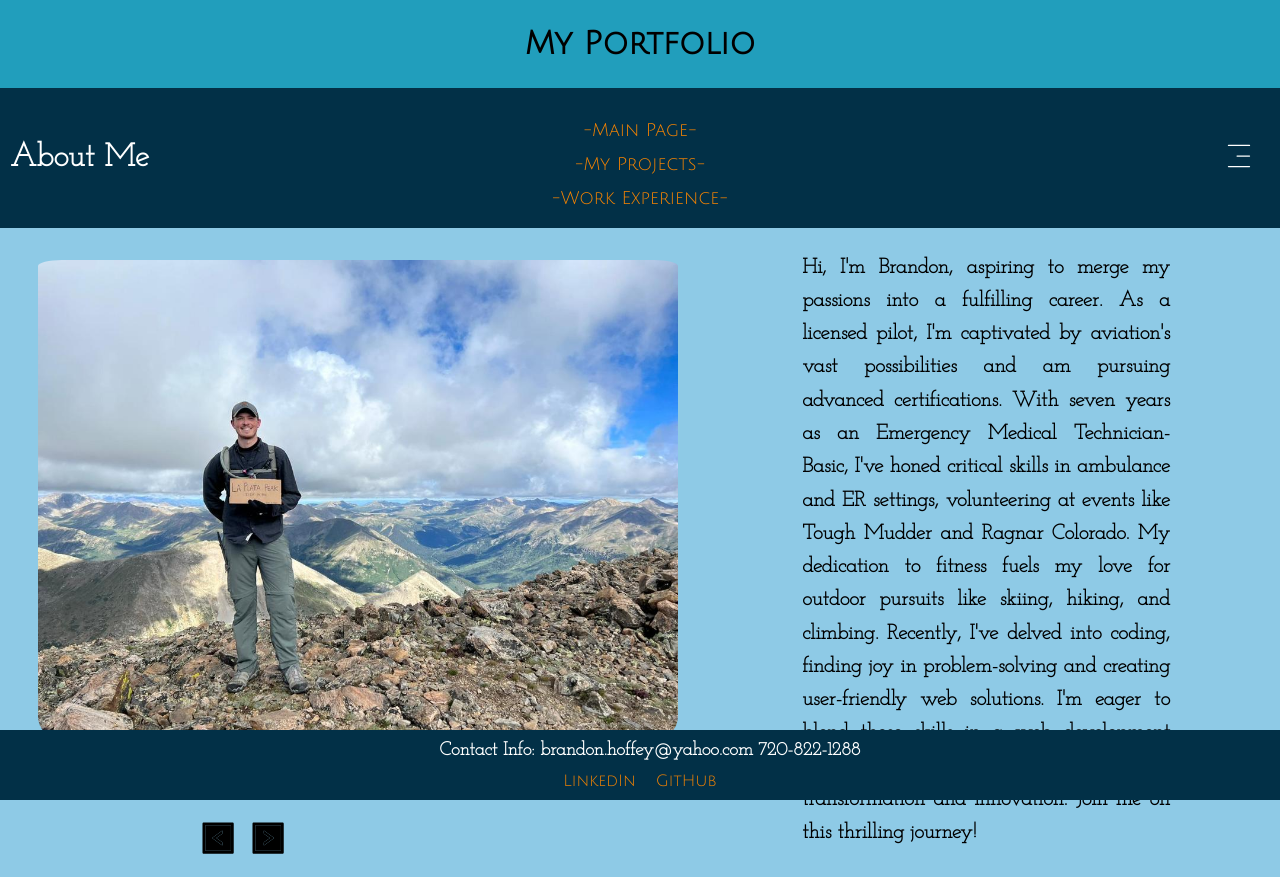
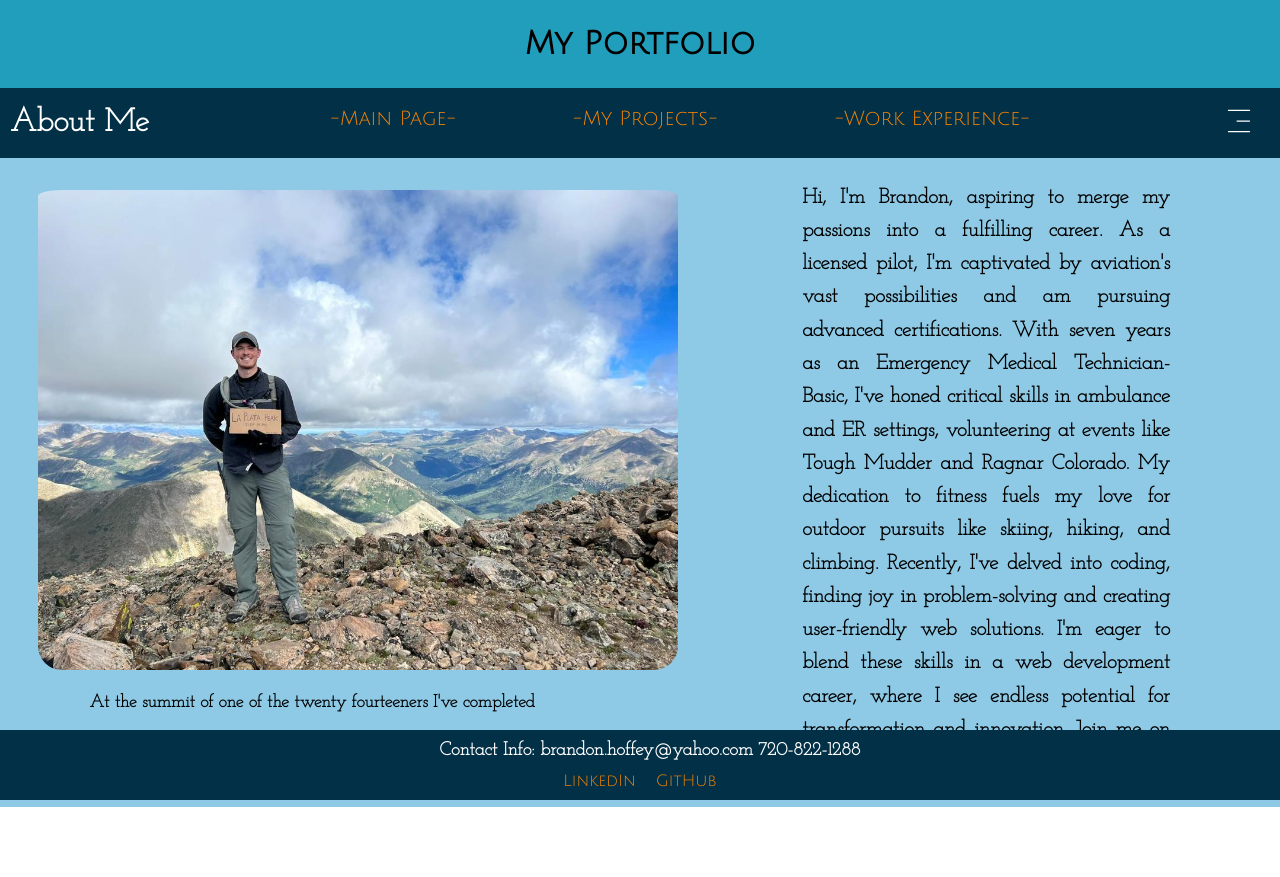
Before and after one commit to BrandonHoffey/Portfolio, a React (Create React App) app: page /about-me in a window 1280 px wide. Both pictures are taken after a click on the button 1244 px from the left and 112 px from the top of the page. After the commit the page ends 807 px from the top, so only its background shows below. Built offline with nearby package versions, Linux system fonts and the light colour scheme; a web font is replaced by a local one.

Commit message:
changed all list items to be horizontal

```diff
--- a/src/components/aboutMe/AboutMe.jsx
+++ b/src/components/aboutMe/AboutMe.jsx
@@ -74,6 +74,7 @@ const AboutMe = () => {
               display: "flex",
               justifyContent: "left",
               paddingLeft: "25vw",
+              marginBottom: "15px"
             }}
           >
             <AiTwotoneLeftSquare
--- a/src/components/aboutMe/AboutMeNavBar.jsx
+++ b/src/components/aboutMe/AboutMeNavBar.jsx
@@ -4,17 +4,19 @@ import { useNavigate } from "react-router-dom";
 
 const AboutMeNavigationBar = () => {
   const [isDropdownOpen, setIsDropdownOpen] = useState(false);
+  const [hoveredItem, setHoveredItem] = useState(null);
   const navigate = useNavigate();
 
   const containerStyle = {
     position: "relative",
     background: "#023047",
-    height: isDropdownOpen ? "140px" : "50px",
+    height: isDropdownOpen ? "70px" : "50px",
     transition: "height 0.15s ease",
     display: "flex",
     justifyContent: "space-between",
     alignItems: "center",
     padding: "0 10px",
+    overflow: "hidden",
   };
 
   const navigationStyle = {
@@ -43,20 +45,24 @@ const AboutMeNavigationBar = () => {
 
   const listStyle = {
     color: "#fb8500",
-    fontSize: "18px",
+    fontSize: "20px",
     margin: 0,
-    padding: 12,
+    paddingLeft: "80px",
     listStyle: "none",
     textAlign: "center",
-    width: "250px",
+    width: "700px",
     transition: "opacity 0.3s ease",
     fontFamily: "'Julius Sans One', sans-serif",
+    display: "flex",
+    justifyContent: "space-between",
+    alignItems: "center",
   };
 
-  const listItemStyle = {
+  const listItemStyle = (isHovered) => ({
     marginBottom: "14px",
     cursor: "pointer",
-  };
+    color: isHovered ? "white" : "#fb8500",
+  });
 
   const handleIconClick = () => {
     setIsDropdownOpen(!isDropdownOpen);
@@ -79,13 +85,28 @@ const AboutMeNavigationBar = () => {
       <h1 style={navigationStyle}>About Me</h1>
       <div style={dropdownStyle}>
         <ul style={listStyle}>
-          <li style={listItemStyle} onClick={handleMainPageClick}>
+          <li
+            style={listItemStyle(hoveredItem === 0)}
+            onClick={handleMainPageClick}
+            onMouseEnter={() => setHoveredItem(0)}
+            onMouseLeave={() => setHoveredItem(null)}
+          >
             -Main Page-
           </li>
-          <li style={listItemStyle} onClick={handleMyProjectsClick}>
+          <li
+            style={listItemStyle(hoveredItem === 1)}
+            onClick={handleMyProjectsClick}
+            onMouseEnter={() => setHoveredItem(1)}
+            onMouseLeave={() => setHoveredItem(null)}
+          >
             -My Projects-
           </li>
-          <li style={listItemStyle} onClick={handleWorkExperienceClick}>
+          <li
+            style={listItemStyle(hoveredItem === 2)}
+            onClick={handleWorkExperienceClick}
+            onMouseEnter={() => setHoveredItem(2)}
+            onMouseLeave={() => setHoveredItem(null)}
+          >
             -Work Experience-
           </li>
         </ul>
--- a/src/components/myProjects/MyProjectsNavBar.jsx
+++ b/src/components/myProjects/MyProjectsNavBar.jsx
@@ -4,17 +4,19 @@ import { useNavigate } from "react-router-dom";
 
 const MyProjectsNavBar = () => {
   const [isDropdownOpen, setIsDropdownOpen] = useState(false);
+  const [hoveredItem, setHoveredItem] = useState(null);
   const navigate = useNavigate();
 
   const containerStyle = {
     position: "relative",
     background: "#023047",
-    height: isDropdownOpen ? "140px" : "50px",
+    height: isDropdownOpen ? "70px" : "50px",
     transition: "height 0.15s ease",
     display: "flex",
     justifyContent: "space-between",
     alignItems: "center",
     padding: "0 10px",
+    overflow: "hidden",
   };
 
   const navigationStyle = {
@@ -31,7 +33,7 @@ const MyProjectsNavBar = () => {
     transform: "translateX(-50%)",
     opacity: isDropdownOpen ? 1 : 0,
     transition: "opacity 0.3s ease",
-    padding: "1px",
+    padding: "10px",
   };
 
   const iconStyle = {
@@ -43,20 +45,24 @@ const MyProjectsNavBar = () => {
 
   const listStyle = {
     color: "#fb8500",
-    fontSize: "18px",
+    fontSize: "20px",
     margin: 0,
-    padding: 12,
+    paddingLeft: "80px",
     listStyle: "none",
     textAlign: "center",
-    width: "250px",
+    width: "700px",
     transition: "opacity 0.3s ease",
     fontFamily: "'Julius Sans One', sans-serif",
+    display: "flex",
+    justifyContent: "space-between",
+    alignItems: "center",
   };
 
-  const listItemStyle = {
+  const listItemStyle = (isHovered) => ({
     marginBottom: "14px",
     cursor: "pointer",
-  };
+    color: isHovered ? "white" : "#fb8500",
+  });
 
   const handleIconClick = () => {
     setIsDropdownOpen(!isDropdownOpen);
@@ -79,13 +85,28 @@ const MyProjectsNavBar = () => {
       <h1 style={navigationStyle}>My Projects</h1>
       <div style={dropdownStyle}>
         <ul style={listStyle}>
-          <li style={listItemStyle} onClick={handleMainPageClick}>
+          <li
+            style={listItemStyle(hoveredItem === 0)}
+            onClick={handleMainPageClick}
+            onMouseEnter={() => setHoveredItem(0)}
+            onMouseLeave={() => setHoveredItem(null)}
+          >
             -Main Page-
           </li>
-          <li style={listItemStyle} onClick={handleAboutMeClick}>
+          <li
+            style={listItemStyle(hoveredItem === 1)}
+            onClick={handleAboutMeClick}
+            onMouseEnter={() => setHoveredItem(1)}
+            onMouseLeave={() => setHoveredItem(null)}
+          >
             -About Me-
           </li>
-          <li style={listItemStyle} onClick={handleWorkExperienceClick}>
+          <li
+            style={listItemStyle(hoveredItem === 2)}
+            onClick={handleWorkExperienceClick}
+            onMouseEnter={() => setHoveredItem(2)}
+            onMouseLeave={() => setHoveredItem(null)}
+          >
             -Work Experience-
           </li>
         </ul>
--- a/src/components/workExperience/WorkNavBar.jsx
+++ b/src/components/workExperience/WorkNavBar.jsx
@@ -4,17 +4,19 @@ import { useNavigate } from "react-router-dom";
 
 const WorkNavBar = () => {
   const [isDropdownOpen, setIsDropdownOpen] = useState(false);
+  const [hoveredItem, setHoveredItem] = useState(null);
   const navigate = useNavigate();
 
   const containerStyle = {
     position: "relative",
     background: "#023047",
-    height: isDropdownOpen ? "140px" : "50px",
+    height: isDropdownOpen ? "70px" : "50px",
     transition: "height 0.15s ease",
     display: "flex",
     justifyContent: "space-between",
     alignItems: "center",
     padding: "0 10px",
+    overflow: "hidden",
   };
 
   const navigationStyle = {
@@ -43,20 +45,24 @@ const WorkNavBar = () => {
 
   const listStyle = {
     color: "#fb8500",
-    fontSize: "18px",
+    fontSize: "20px",
     margin: 0,
-    padding: 12,
+    paddingLeft: "80px",
     listStyle: "none",
     textAlign: "center",
-    width: "250px",
+    width: "700px",
     transition: "opacity 0.3s ease",
     fontFamily: "'Julius Sans One', sans-serif",
+    display: "flex",
+    justifyContent: "space-between",
+    alignItems: "center",
   };
 
-  const listItemStyle = {
+  const listItemStyle = (isHovered) => ({
     marginBottom: "14px",
     cursor: "pointer",
-  };
+    color: isHovered ? "white" : "#fb8500",
+  });
 
   const handleIconClick = () => {
     setIsDropdownOpen(!isDropdownOpen);
@@ -79,13 +85,28 @@ const WorkNavBar = () => {
       <h1 style={navigationStyle}>Work Experience</h1>
       <div style={dropdownStyle}>
         <ul style={listStyle}>
-          <li style={listItemStyle} onClick={handleMainPageClick}>
+          <li
+            style={listItemStyle(hoveredItem === 0)}
+            onClick={handleMainPageClick}
+            onMouseEnter={() => setHoveredItem(0)}
+            onMouseLeave={() => setHoveredItem(null)}
+          >
             -Main Page-
           </li>
-          <li style={listItemStyle} onClick={handleMyProjectsClick}>
+          <li
+            style={listItemStyle(hoveredItem === 1)}
+            onClick={handleMyProjectsClick}
+            onMouseEnter={() => setHoveredItem(1)}
+            onMouseLeave={() => setHoveredItem(null)}
+          >
             -My Projects-
           </li>
-          <li style={listItemStyle} onClick={handleAboutMeClick}>
+          <li
+            style={listItemStyle(hoveredItem === 2)}
+            onClick={handleAboutMeClick}
+            onMouseEnter={() => setHoveredItem(2)}
+            onMouseLeave={() => setHoveredItem(null)}
+          >
             -About Me-
           </li>
         </ul>
```
